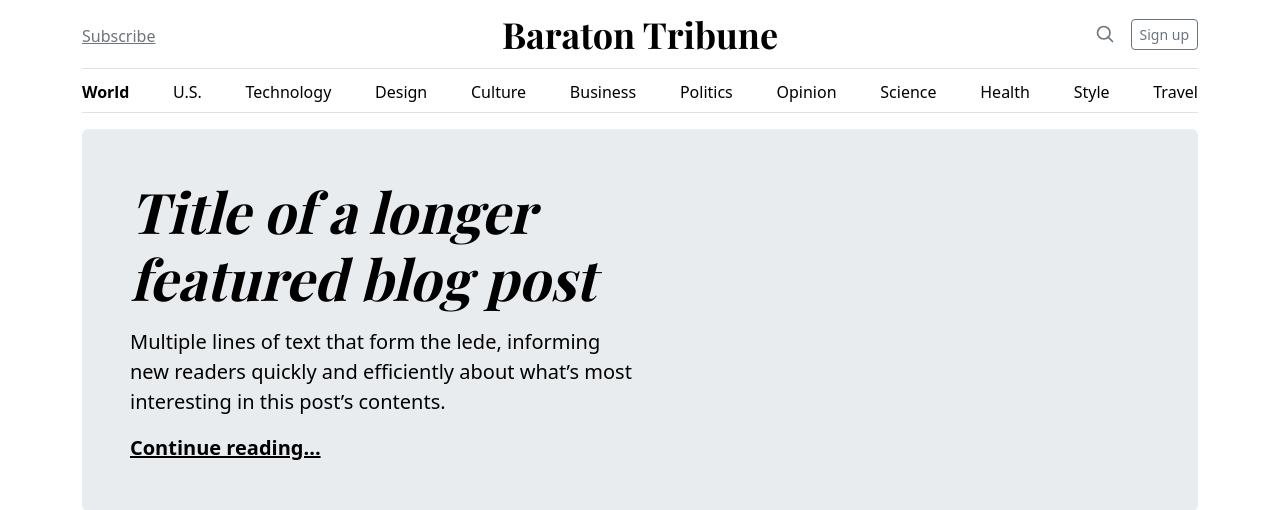
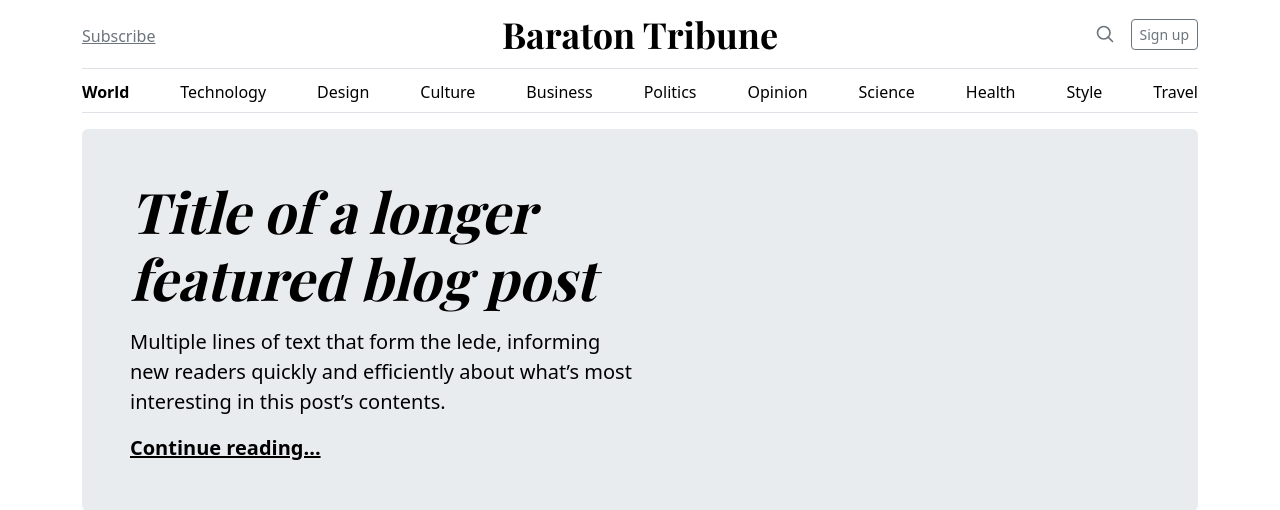
Before and after one commit to MuliJob/baraton_tribune, a Django app: page / in a window 1280 px wide. Shown: the top 510 px of the page. Run offline with Django 4.2, Linux system fonts and the light colour scheme; some libraries are stand-ins or nearby versions.

Commit message:
updated navigation link

```diff
--- a/example/templates/master.html
+++ b/example/templates/master.html
@@ -206,7 +206,6 @@
   <div class="nav-scroller py-1 mb-3 border-bottom">
     <nav class="nav nav-underline justify-content-between">
       <a class="nav-item nav-link link-body-emphasis active" href="#">World</a>
-      <a class="nav-item nav-link link-body-emphasis" href="#">U.S.</a>
       <a class="nav-item nav-link link-body-emphasis" href="#">Technology</a>
       <a class="nav-item nav-link link-body-emphasis" href="#">Design</a>
       <a class="nav-item nav-link link-body-emphasis" href="#">Culture</a>
```
